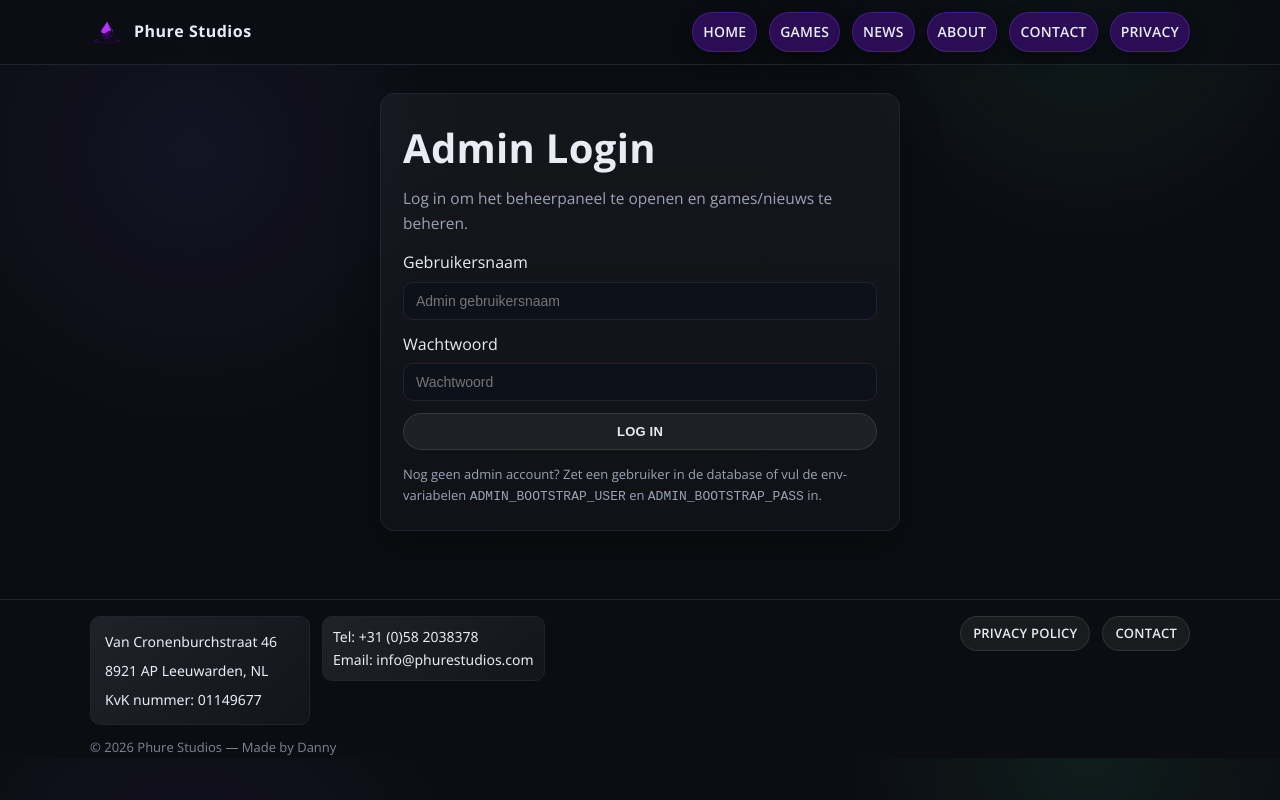
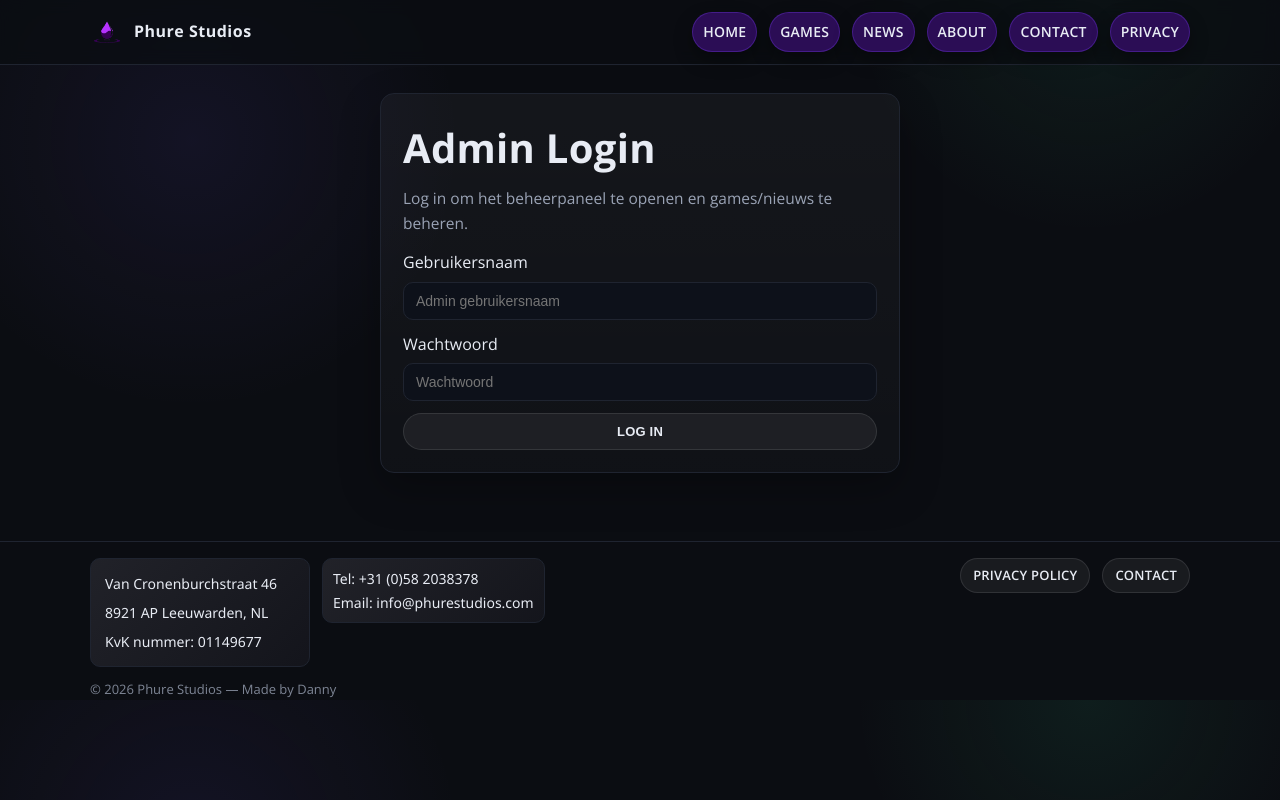
Before and after one commit to phurestudio/website, a Next.js app: page /admin/login in a window 1280 px wide. Built offline with nearby package versions, Linux system fonts and the light colour scheme.

Commit message:
Login form polishing

```diff
--- a/src/app/admin/login/LoginForm.jsx
+++ b/src/app/admin/login/LoginForm.jsx
@@ -92,11 +92,6 @@ export default function LoginForm() {
           {status.loading ? "Bezig met inloggen..." : "Log in"}
         </button>
       </form>
-
-      <p style={{ margin: 0, color: "var(--muted)", fontSize: 13 }}>
-        Nog geen admin account? Zet een gebruiker in de database of vul de env-variabelen{" "}
-        <code>ADMIN_BOOTSTRAP_USER</code> en <code>ADMIN_BOOTSTRAP_PASS</code> in.
-      </p>
     </section>
   );
 }
```
